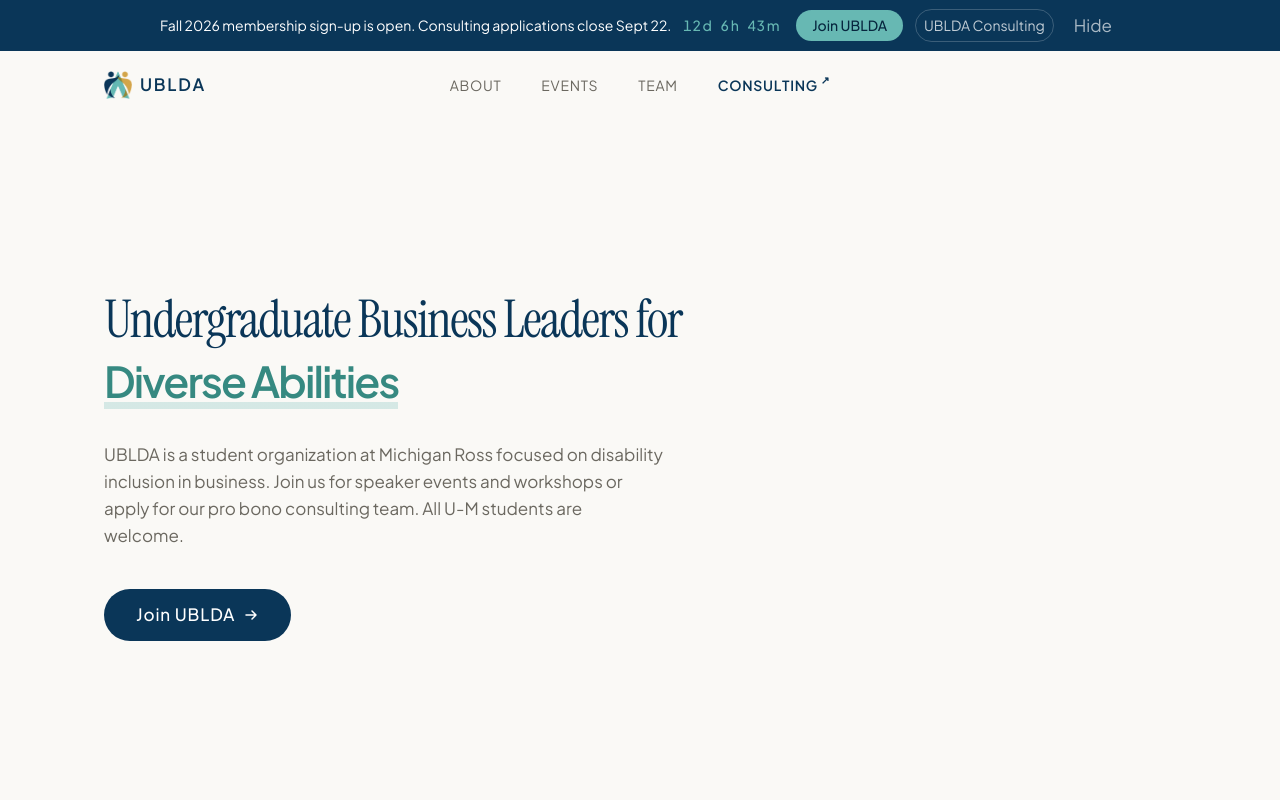
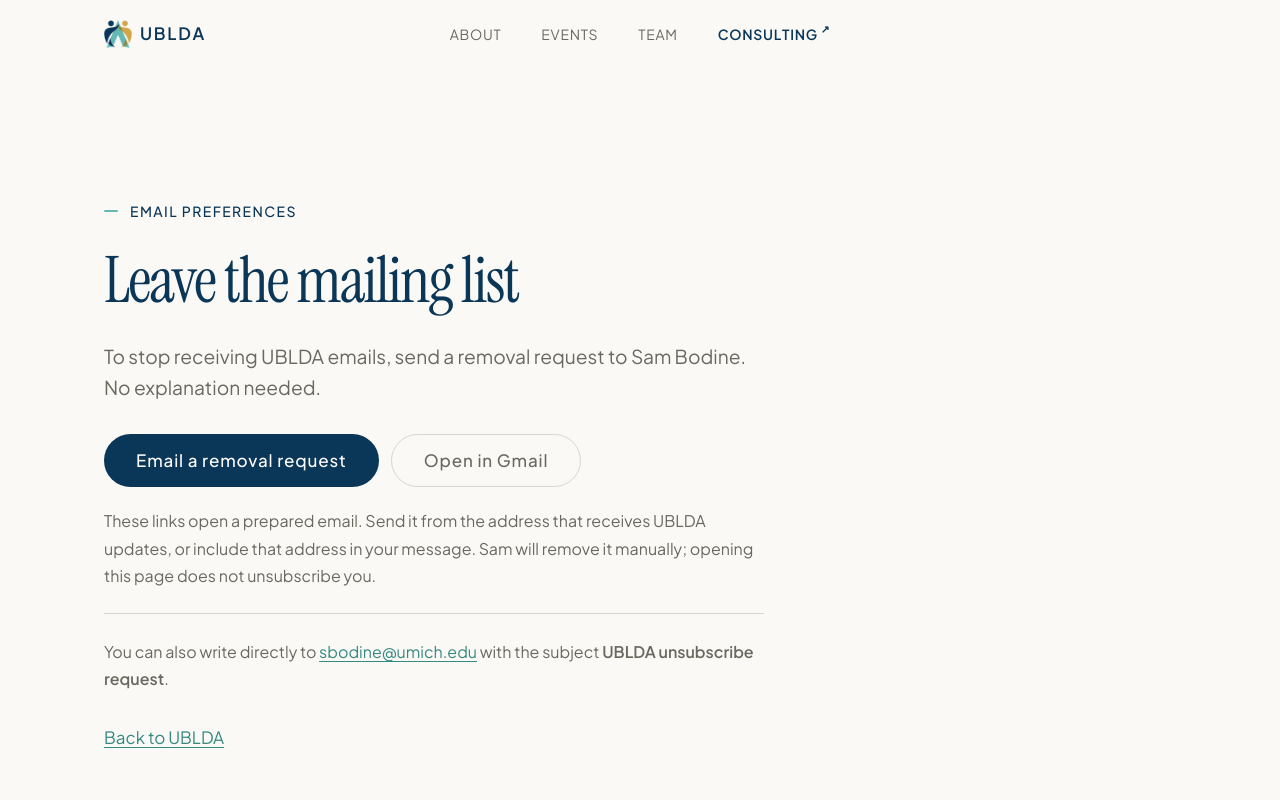
Before and after one commit to sbodine-lab/ublda-website, a React (Vite) app: page /unsubscribe in a window 1280 px wide. Before the commit this address led to /. Shown: the top 800 px of the page. Built offline with nearby package versions, Linux system fonts and the light colour scheme.

Commit message:
Add mailing-list removal page and footer links (#110)

```diff
--- a/src/App.tsx
+++ b/src/App.tsx
@@ -20,6 +20,7 @@
 const ConsultingPartners = lazy(() => import('./pages/consulting/Partners'))
 const ConsultingContact = lazy(() => import('./pages/consulting/Contact'))
 const Join = lazy(() => import('./pages/Join'))
+const Unsubscribe = lazy(() => import('./pages/Unsubscribe'))
 const Links = lazy(() => import('./pages/Links'))
 const Brand = lazy(() => import('./pages/Brand'))
 const HousingIntelligence = lazy(() => import('./pages/HousingIntelligence'))
@@ -97,7 +98,7 @@
           Skip to main content
         </a>
       )}
-      {!inStandalone && <AnnouncementBanner />}
+      {!inStandalone && pathname !== '/unsubscribe' && <AnnouncementBanner />}
       {!inStandalone && <Nav />}
       <ScrollToTop enabled={!inStandalone} />
       <Suspense fallback={<PageFallback />}>
@@ -117,6 +118,7 @@
           {/* The consulting arm used to live at /advisory; keep old links working. */}
           <Route path="/advisory" element={<Navigate to="/consulting" replace />} />
           <Route path="/join" element={<Join />} />
+          <Route path="/unsubscribe" element={<Unsubscribe />} />
           <Route path="/apply" element={<ExternalRedirect to={CONSULTING_FORM_URL} />} />
           <Route path="/housing-intelligence" element={<HousingIntelligence />} />
           <Route path="/housing" element={<HousingIntelligence />} />
--- a/src/components/Footer.css
+++ b/src/components/Footer.css
@@ -145,6 +145,7 @@
 
 .footer__utility {
   display: flex;
+  flex-wrap: wrap;
   align-items: center;
   gap: var(--space-3);
   justify-content: flex-end;
--- a/src/components/Footer.tsx
+++ b/src/components/Footer.tsx
@@ -53,6 +53,7 @@
             University of Michigan &middot; Stephen M. Ross School of Business
           </p>
           <div className="footer__utility">
+            <Link to="/unsubscribe" className="footer__a11y-link">Unsubscribe from emails</Link>
             <a href="mailto:cooperry@umich.edu?subject=Accessibility%20support" className="footer__a11y-link">Accessibility support</a>
             <Link to="/workspace" className="footer__leadership-link">
               Leadership login
--- /dev/null
+++ b/src/pages/Unsubscribe.css
@@ -0,0 +1,49 @@
+.unsubscribe-page {
+  padding: clamp(140px, 18vw, 200px) 0 96px;
+  min-height: 70vh;
+}
+
+.unsubscribe-page__content {
+  max-width: 660px;
+}
+
+.unsubscribe-page h1 {
+  font-size: clamp(2.4rem, 6vw, 4rem);
+  line-height: 1.1;
+  letter-spacing: -0.03em;
+  margin: 20px 0 24px;
+}
+
+.unsubscribe-page__intro {
+  font-size: 1.2rem;
+  line-height: 1.6;
+  color: var(--color-gray-600);
+}
+
+.unsubscribe-page__actions {
+  display: flex;
+  flex-wrap: wrap;
+  gap: 12px;
+  margin: 32px 0 20px;
+}
+
+.unsubscribe-page__note,
+.unsubscribe-page__fallback {
+  font-size: 1rem;
+  line-height: 1.7;
+  color: var(--color-gray-600);
+}
+
+.unsubscribe-page__fallback {
+  margin: 24px 0 32px;
+  padding-top: 24px;
+  border-top: 1px solid var(--color-gray-200);
+}
+
+.unsubscribe-page__fallback a,
+.unsubscribe-page__back {
+  color: var(--color-teal-heading);
+  text-decoration: underline;
+  text-underline-offset: 3px;
+  overflow-wrap: anywhere;
+}
--- /dev/null
+++ b/src/pages/Unsubscribe.tsx
@@ -0,0 +1,41 @@
+import { Link } from 'react-router-dom'
+import './Unsubscribe.css'
+
+const recipient = 'sbodine@umich.edu'
+const subject = 'UBLDA unsubscribe request'
+const body = 'Please remove me from the UBLDA mailing list. Thank you.'
+const mailto = `mailto:${recipient}?subject=${encodeURIComponent(subject)}&body=${encodeURIComponent(body)}`
+const gmail = `https://mail.google.com/mail/?view=cm&fs=1&to=${recipient}&su=${encodeURIComponent(subject)}&body=${encodeURIComponent(body)}`
+
+export default function Unsubscribe() {
+  return (
+    <main id="main-content" className="unsubscribe-page">
+      <div className="container">
+        <div className="unsubscribe-page__content">
+          <p className="section__label">Email preferences</p>
+          <h1>Leave the mailing list</h1>
+          <p className="unsubscribe-page__intro">
+            To stop receiving UBLDA emails, send a removal request to Sam Bodine.
+            No explanation needed.
+          </p>
+          <div className="unsubscribe-page__actions">
+            <a href={mailto} className="btn btn--primary">Email a removal request</a>
+            <a href={gmail} className="btn btn--ghost" target="_blank" rel="noopener noreferrer">
+              Open in Gmail<span className="sr-only"> (opens in a new tab)</span>
+            </a>
+          </div>
+          <p className="unsubscribe-page__note">
+            These links open a prepared email. Send it from the address that receives
+            UBLDA updates, or include that address in your message. Sam will remove
+            it manually; opening this page does not unsubscribe you.
+          </p>
+          <div className="unsubscribe-page__fallback">
+            <p>You can also write directly to <a href={mailto}>{recipient}</a> with
+              the subject <strong>UBLDA unsubscribe request</strong>.</p>
+          </div>
+          <Link to="/" className="unsubscribe-page__back">Back to UBLDA</Link>
+        </div>
+      </div>
+    </main>
+  )
+}
--- a/src/pages/consulting/parts.tsx
+++ b/src/pages/consulting/parts.tsx
@@ -251,6 +251,7 @@
       </div>
       <div className="pc-footer__bottom">
         <div className="pc-footer__legal">
+          <Link to="/unsubscribe" className="pc-footer__small">Unsubscribe from emails</Link>
           <a href="mailto:cooperry@umich.edu?subject=Accessibility%20support" className="pc-footer__small">
             Accessibility support
           </a>
```
Also changed, not shown: 1 other file (tests, documents, lock files or other folders).
